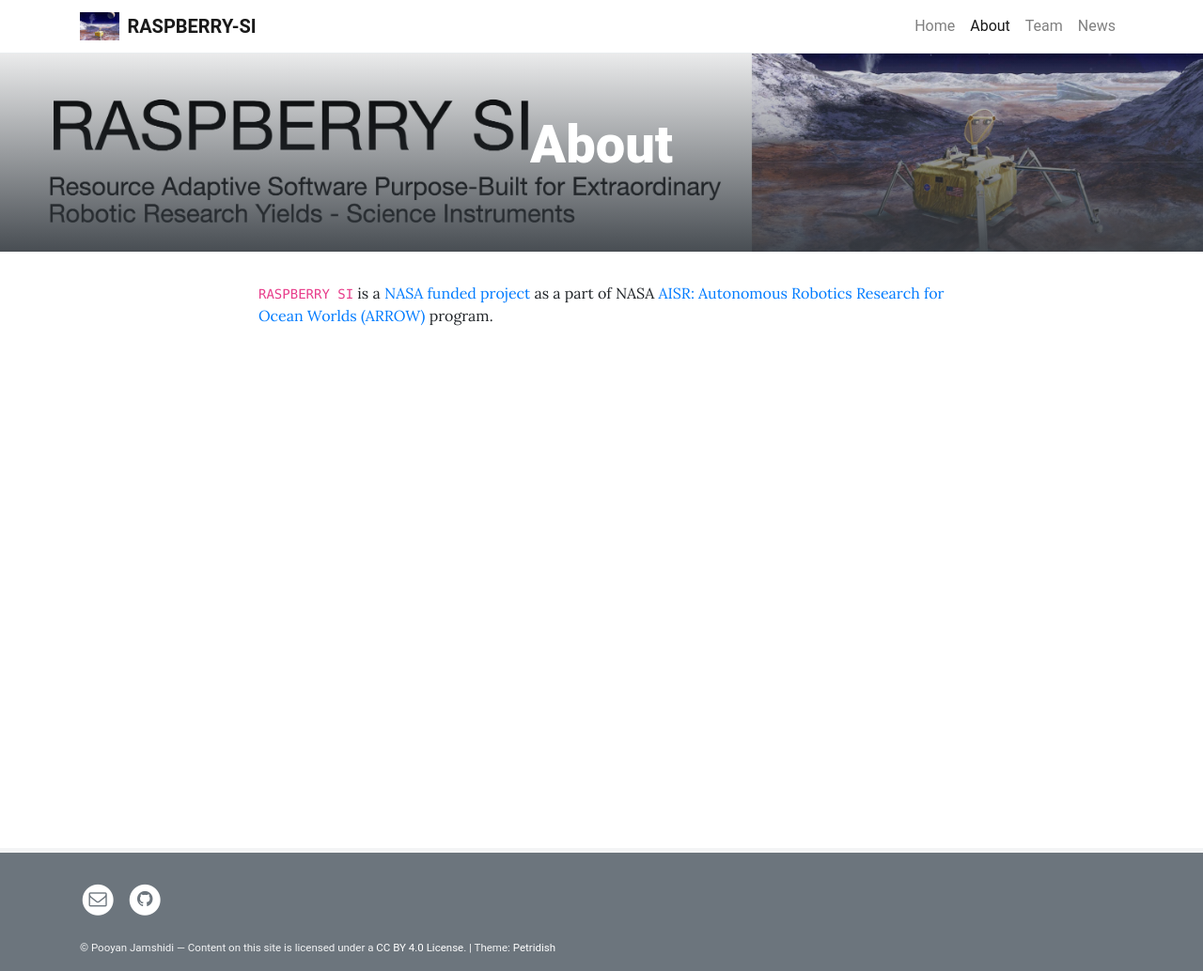
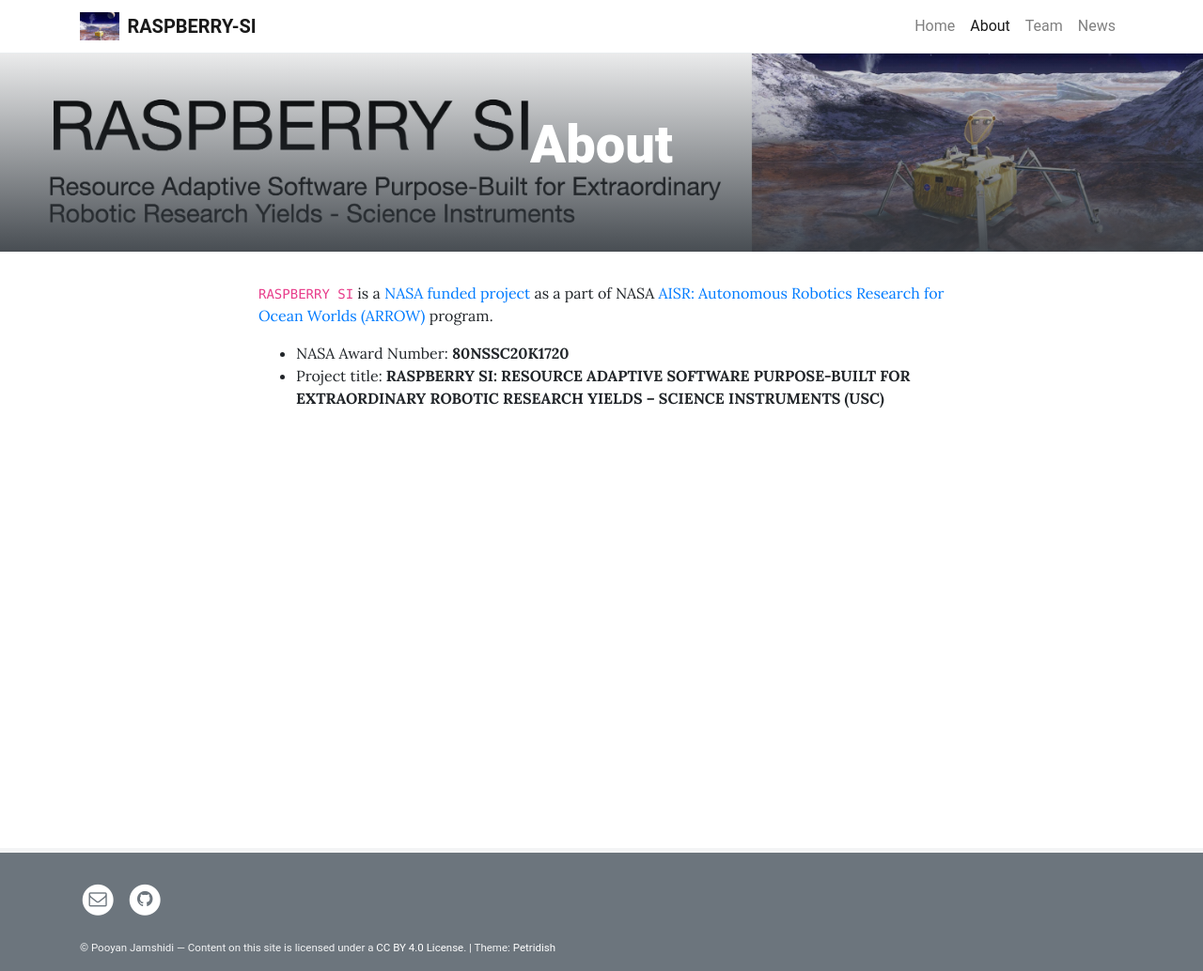
Before and after one commit to nasa-raspberry-si/raspberry-si, a Jekyll site: the page built from pages/about.md, in a window 1280 px wide. Shown: the whole page at 94% size. Built offline with Jekyll 4.4.1, drawn with Linux system fonts in a browser that asks for light colours.

Commit message:
updated project number and title

```diff
--- a/pages/about.md
+++ b/pages/about.md
@@ -5,3 +5,6 @@
 ---
 
 ``RASPBERRY SI`` is a [NASA funded project](https://nspires.nasaprs.com/external/viewrepositorydocument/cmdocumentid=773394/solicitationId=%7B6FD283AF-7FD6-7A9F-1546-0FBFD722B6C2%7D/viewSolicitationDocument=1/AISR19%20Abstracts.pdf) as a part of NASA [AISR: Autonomous Robotics Research for Ocean Worlds (ARROW)](https://nspires.nasaprs.com/external/solicitations/summary.do?solId=%7B6FD283AF-7FD6-7A9F-1546-0FBFD722B6C2%7D&path=&method=init) program.
+
+* NASA Award Number: **80NSSC20K1720**
+* Project title: **RASPBERRY SI: RESOURCE ADAPTIVE SOFTWARE PURPOSE-BUILT FOR EXTRAORDINARY ROBOTIC RESEARCH YIELDS – SCIENCE INSTRUMENTS (USC)**
```
